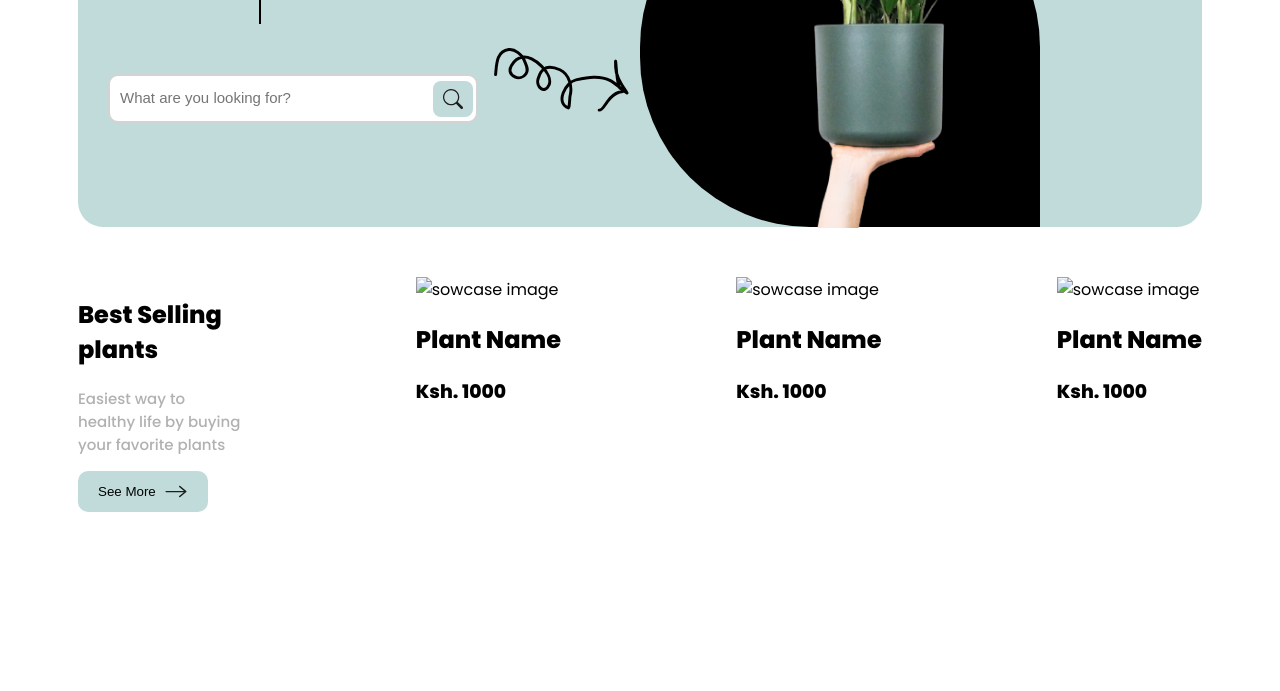
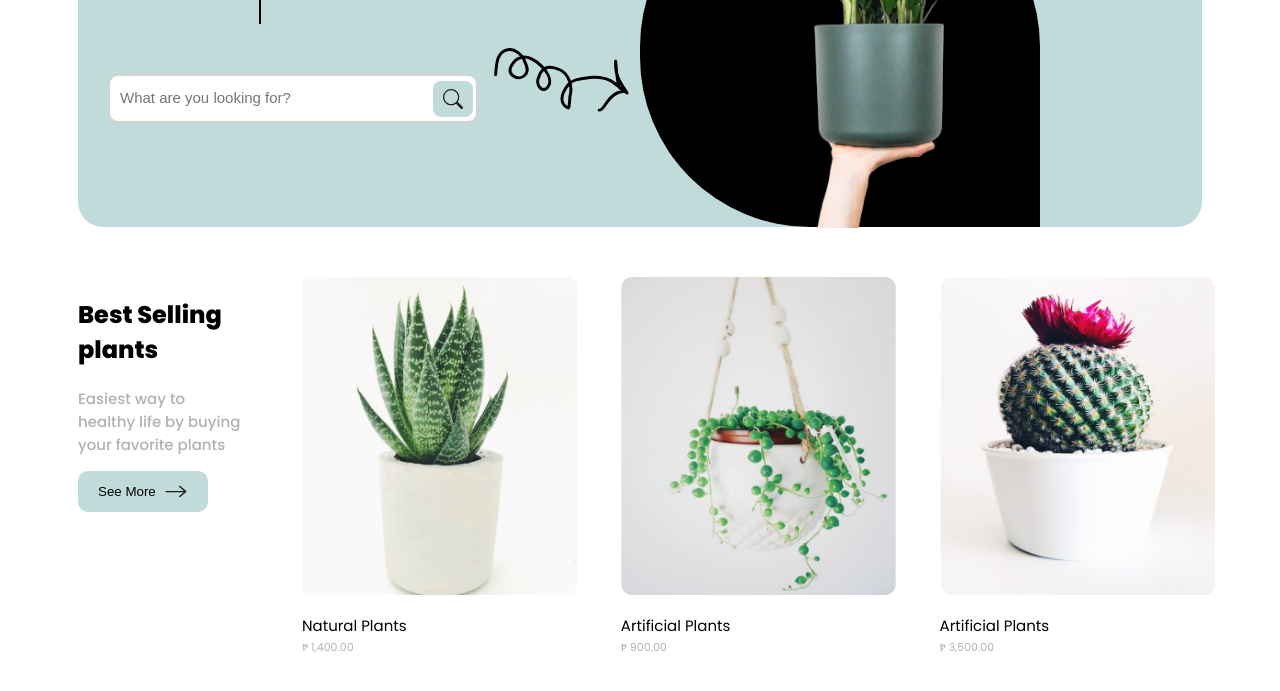
Before and after one commit to michaelperryjnr/code-till-casket-projects, a plain HTML site: page index.html in a window 1280 px wide. Shown: the part 351-1042 px from the top of the page. Before the commit the page ends 871 px from the top, so only its background shows below. Drawn offline with Linux system fonts and the light colour scheme.

Commit message:
finished plant showcase section

```diff
--- a/index.css
+++ b/index.css
@@ -199,6 +199,7 @@ h1 {
   flex-direction: row;
   gap: 40px;
   justify-content: space-between;
+  flex-shrink: 0;
   margin-top: 50px;
     margin-left: 70px;
   margin-right: 70px;
@@ -230,3 +231,27 @@ h1 {
 .showcase-btn:hover {
   opacity: 0.8;
 }
+
+.sc-item-pic {
+  height: 70%;
+  width: 105%;
+}
+
+.showcase-items-container {
+  display: flex;
+  flex-direction: row;
+  justify-content: space-between;
+}
+
+.sc-item-name {
+  font-weight: normal;
+  font-size: 15px;
+  margin-bottom: 0;
+}
+
+.sc-item-price {
+  font-weight: normal;
+  font-size: 11px;
+  margin-top: 2px;
+  color: rgb(177, 177, 177);
+}
--- a/index.html
+++ b/index.html
@@ -1,5 +1,6 @@
 <!DOCTYPE html>
 <html lang="en">
+
 <head>
     <meta name="viewport" content="width=device-width, initial-scale=1.0">
     <meta charset="utf-8">
@@ -9,6 +10,7 @@
     <link rel="preconnect" href="https://fonts.gstatic.com" crossorigin>
     <link href="https://fonts.googleapis.com/css2?family=Poppins:wght@400;500;800&display=swap" rel="stylesheet">
 </head>
+
 <body>
     <!--Begin Header-->
     <header class="header">
@@ -33,7 +35,8 @@
     <!--End Header-->
     <!--Body Home section-->
     <section class="home">
-            <img class="curly-arrow-1" src="public/images/svgs/vector-186.svg" alt="curly-arrows"><img class="curly-arrow-2" src="public/images/svgs/vector-187.svg" alt="curly-arrows">
+        <img class="curly-arrow-1" src="public/images/svgs/vector-186.svg" alt="curly-arrows"><img class="curly-arrow-2"
+            src="public/images/svgs/vector-187.svg" alt="curly-arrows">
         <div class="home-col-1">
             <h1>Buy your <br>dream plants</h1>
             <div class="home-col-row-2">
@@ -56,7 +59,8 @@
         </div>
         <div class="home-col-2">
             <div class="object-circle">
-                    <img class="flower-pot" src="public/images/plants/unsplash-c-laaxa-4-d-snc-removebg-preview-1.png" alt="holding-flower">
+                <img class="flower-pot" src="public/images/plants/unsplash-c-laaxa-4-d-snc-removebg-preview-1.png"
+                    alt="holding-flower">
             </div>
         </div>
     </section>
@@ -74,21 +78,25 @@
                 <img class="showcase-btn-icon" src="public/images/svgs/arrow-right.svg" alt="arrow">
             </button>
         </div>
+        <div class="showcase-items-container">
             <div class="showcase-items">
-                <img class="sc-item-pic" src="" alt="sowcase image">
-                <h2 class="sc-item-name">Plant Name</h2>
-                <h3 class="sc-item-price">Ksh. 1000</h3>
+                <img class="sc-item-pic" src="public/images/plants/frame-9.png" alt="showcase image">
+                <h2 class="sc-item-name">Natural Plants</h2>
+                <h3 class="sc-item-price">&#8369; 1,400.00</h3>
             </div>
             <div class="showcase-items">
-                <img class="sc-item-pic" src="" alt="sowcase image">
-                <h2 class="sc-item-name">Plant Name</h2>
-                <h3 class="sc-item-price">Ksh. 1000</h3>
+                <img class="sc-item-pic" src="public/images/plants/frame-8.png" alt="showcase image">
+                <h2 class="sc-item-name">Artificial Plants</h2>
+                <h3 class="sc-item-price">&#8369; 900.00</h3>
             </div>
             <div class="showcase-items">
-                <img class="sc-item-pic" src="" alt="sowcase image">
-                <h2 class="sc-item-name">Plant Name</h2>
-                <h3 class="sc-item-price">Ksh. 1000</h3>
+                <img class="sc-item-pic" src="public/images/plants/frame-7.png" alt="showcase image">
+                <h2 class="sc-item-name">Artificial Plants</h2>
+                <h3 class="sc-item-price">&#8369; 3,500.00</h3>
             </div>
+        </div>
+
     </section>
 </body>
+
 </html>
```
Lines whose indentation alone changed are shown as unchanged.
